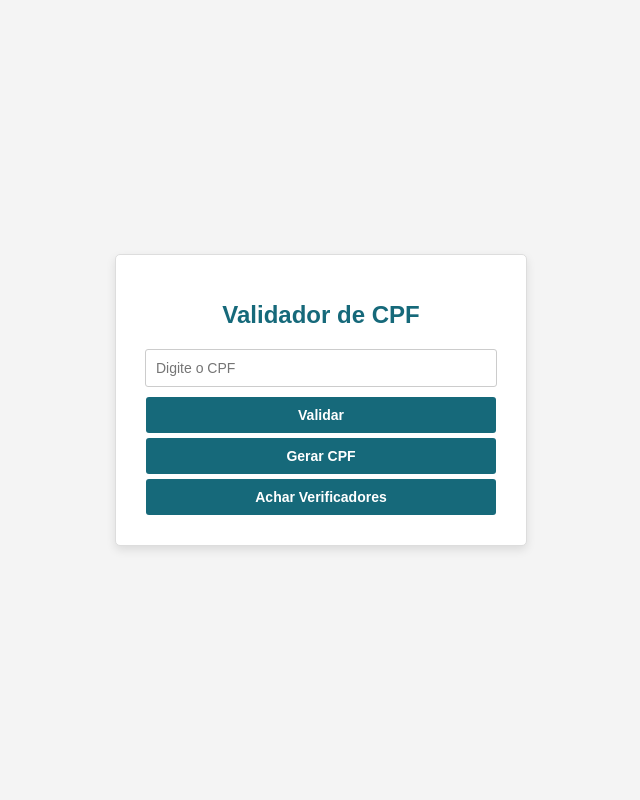
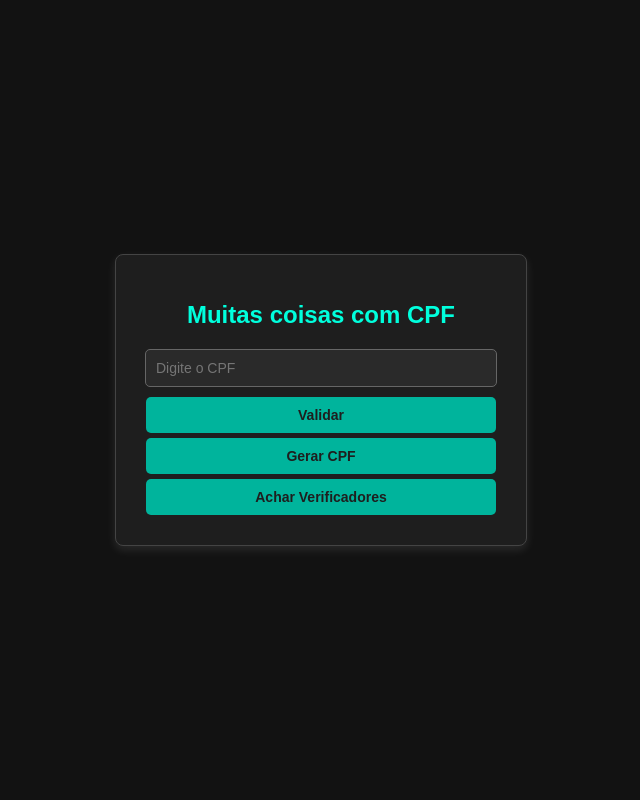
Before and after one commit to CristianoAlvCobello/programas-e-estudos, a PHP site: page / in a window 1280 px wide. Shown: the whole page, without its empty margins (319-959 px from the left). Run offline with PHP 8.4, Linux system fonts and the light colour scheme.

Commit message:
Ajeitando o estilo da página
paleta de cor e um titulo novo

```diff
--- a/cpf/css/style.css
+++ b/cpf/css/style.css
@@ -3,19 +3,19 @@ body {
     justify-content: center;
     align-items: center;
     height: 100vh;
-    background-color: #f4f4f4;
+    background-color: #121212;
     font-family: Arial, sans-serif;
     margin: 0;
 }
 
 .container {
-    background: #fff;
+    background: #1e1e1e;
     padding: 30px;
-    border-radius: 5px;
-    box-shadow: 0 4px 10px rgba(0, 0, 0, 0.1);
+    border-radius: 8px;
+    box-shadow: 0 4px 10px rgba(255, 255, 255, 0.1);
     text-align: center;
     width: 350px;
-    border: 1px solid #ddd;
+    border: 1px solid #444;
     display: flex;
     flex-direction: column;
     align-items: center;
@@ -24,7 +24,7 @@ body {
 h1 {
     margin-bottom: 20px;
     font-size: 24px;
-    color: #16697a;
+    color: #00ffdd;
     font-weight: bold;
 }
 
@@ -32,8 +32,10 @@ input {
     width: calc(100% - 20px);
     padding: 10px;
     font-size: 14px;
-    border: 1px solid #ccc;
-    border-radius: 3px;
+    border: 1px solid #666;
+    border-radius: 5px;
+    background: #2a2a2a;
+    color: #ddd;
     text-align: left;
     outline: none;
     transition: 0.3s;
@@ -41,8 +43,8 @@ input {
 }
 
 input:focus {
-    border-color: #16697a;
-    box-shadow: 0 0 5px rgba(22, 105, 122, 0.5);
+    border-color: #ffcc00;
+    box-shadow: 0 0 5px rgba(255, 204, 0, 0.5);
 }
 
 .button-group {
@@ -57,23 +59,23 @@ button {
     width: 100%;
     padding: 10px;
     font-size: 14px;
-    background-color: #16697a;
-    color: white;
+    background-color: #00b49c;
+    color: #1e1e1e;
     border: none;
-    border-radius: 3px;
+    border-radius: 5px;
     cursor: pointer;
     transition: 0.3s;
     font-weight: bold;
 }
 
 button:hover {
-    background-color: #1d95aa;
+    background-color: #00ffdd;
 }
 
 .msg {
     margin: 15px;
     font-size: 14px;
-    font-weight: bold;
+    color: #ffffff;
 }
 
 .esconder {
--- a/cpf/index.html
+++ b/cpf/index.html
@@ -8,7 +8,7 @@
 </head>
 <body>
     <div class="container">
-        <h1>Validador de CPF</h1>
+        <h1>Muitas coisas com CPF</h1>
         <input type="text" id="cpf" placeholder="Digite o CPF">
         <div class="msg esconder"></div>
         <button type="button" id="validar">Validar</button>
```
